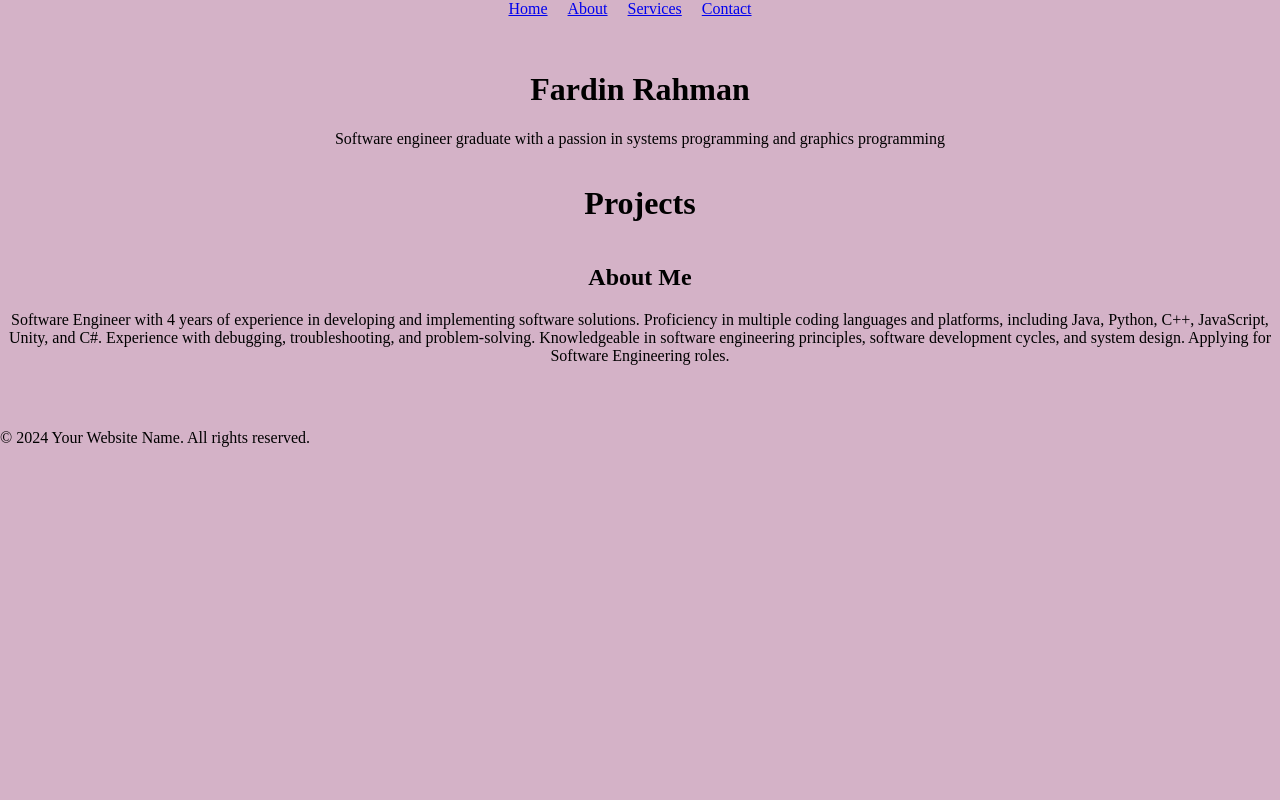
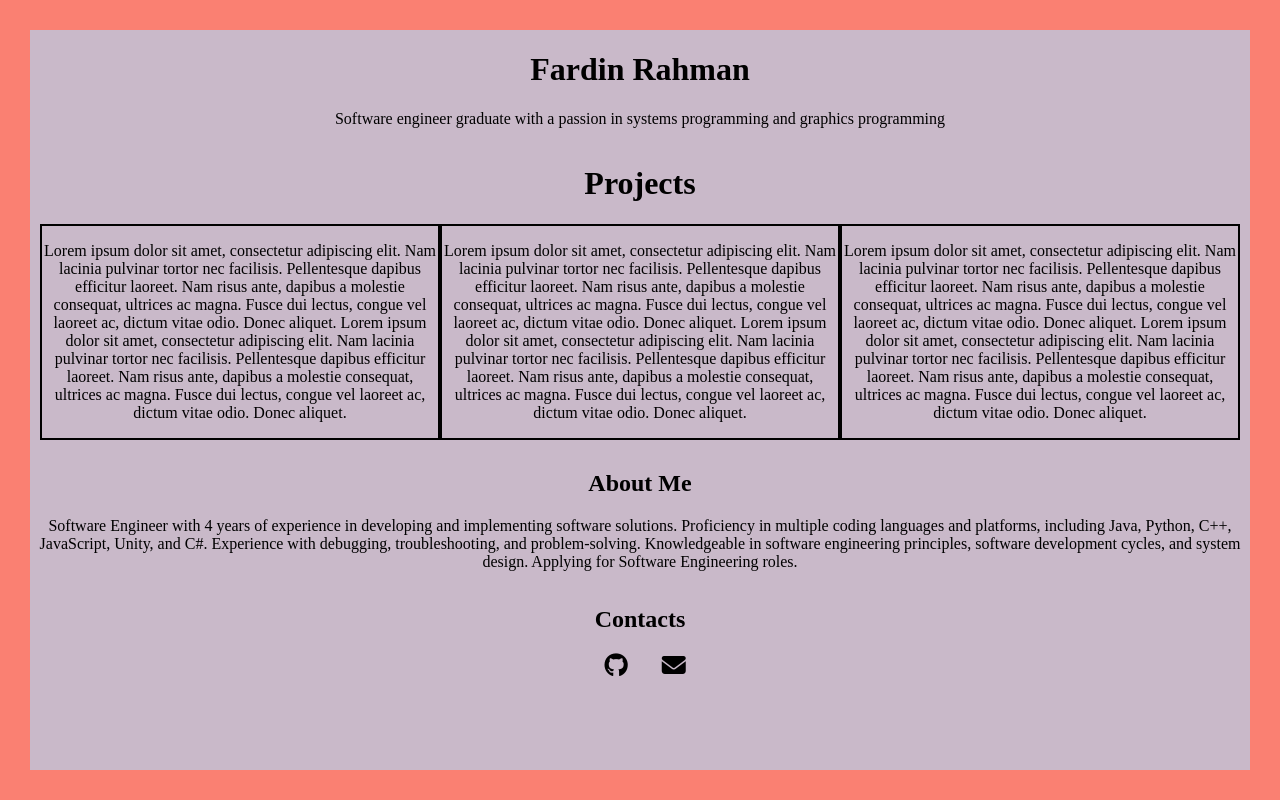
Before and after one commit to Fardin-E/portfolio, a website built with Vite: page index.html in a window 1280 px wide. Built offline with nearby package versions, Linux system fonts and the light colour scheme.

Commit message:
made some small changes. need to upload content for projects

```diff
--- a/index.html
+++ b/index.html
@@ -5,19 +5,10 @@
     <meta name="viewport" content="width=device-width, initial-scale=1.0">
     <meta name="description" content="A brief description of your website">
     <title>freid</title>
-    <link rel="stylesheet" href="src/styles.css"> <!-- Link to your CSS file -->
+    <link rel="stylesheet" href="src/styles.css">
+    <link rel="stylesheet" href="https://cdnjs.cloudflare.com/ajax/libs/font-awesome/6.4.0/css/all.min.css">
 </head>
 <body>
-    <header class="header-row">
-        <nav>
-            <ul>
-                <li><a href="#">Home</a></li>
-                <li><a href="#">About</a></li>
-                <li><a href="#">Services</a></li>
-                <li><a href="#">Contact</a></li>
-            </ul>
-        </nav>
-    </header>
     <main>
         <div class="center-row">
             <div class="intro">
@@ -25,18 +16,65 @@
                 <p>Software engineer graduate with a passion
                     in systems programming and graphics programming</p>
             </div>
-            <div class="projects">
+            <div class="Content">
                 <h1>Projects</h1>
+                <div class="project">
+                    <div class="project-item-1 project-item">
+                        <p>
+                            Lorem ipsum dolor sit amet, consectetur adipiscing elit.
+                            Nam lacinia pulvinar tortor nec facilisis. Pellentesque dapibus efficitur
+                            laoreet. Nam risus ante, dapibus a molestie consequat, ultrices ac magna.
+                            Fusce dui lectus, congue vel laoreet ac, dictum vitae odio.
+                            Donec aliquet. Lorem ipsum dolor sit amet, consectetur adipiscing elit.
+                            Nam lacinia pulvinar tortor nec facilisis. Pellentesque dapibus efficitur laoreet.
+                            Nam risus ante, dapibus a molestie consequat, ultrices ac magna.
+                            Fusce dui lectus, congue vel laoreet ac, dictum vitae odio.
+                            Donec aliquet.
+                        </p>
+                    </div>
+                    <div class="project-item-2 project-item">
+                        <p>
+                            Lorem ipsum dolor sit amet, consectetur adipiscing elit.
+                            Nam lacinia pulvinar tortor nec facilisis. Pellentesque dapibus efficitur
+                            laoreet. Nam risus ante, dapibus a molestie consequat, ultrices ac magna.
+                            Fusce dui lectus, congue vel laoreet ac, dictum vitae odio.
+                            Donec aliquet. Lorem ipsum dolor sit amet, consectetur adipiscing elit.
+                            Nam lacinia pulvinar tortor nec facilisis. Pellentesque dapibus efficitur laoreet.
+                            Nam risus ante, dapibus a molestie consequat, ultrices ac magna.
+                            Fusce dui lectus, congue vel laoreet ac, dictum vitae odio.
+                            Donec aliquet.
+                        </p>
+                    </div>
+                    <div class="project-item-3 project-item">
+                        <p>
+                            Lorem ipsum dolor sit amet, consectetur adipiscing elit.
+                            Nam lacinia pulvinar tortor nec facilisis. Pellentesque dapibus efficitur
+                            laoreet. Nam risus ante, dapibus a molestie consequat, ultrices ac magna.
+                            Fusce dui lectus, congue vel laoreet ac, dictum vitae odio.
+                            Donec aliquet. Lorem ipsum dolor sit amet, consectetur adipiscing elit.
+                            Nam lacinia pulvinar tortor nec facilisis. Pellentesque dapibus efficitur laoreet.
+                            Nam risus ante, dapibus a molestie consequat, ultrices ac magna.
+                            Fusce dui lectus, congue vel laoreet ac, dictum vitae odio.
+                            Donec aliquet.
+                        </p>
+                    </div>
+                </div>
             </div>
-            <div class="content">
+            <div class="details">
                 <h2>About Me</h2>
                 <p>Software Engineer with 4 years of experience in developing and implementing software solutions. Proficiency in multiple coding languages and platforms, including Java, Python, C++, JavaScript, Unity, and C#. Experience with debugging, troubleshooting, and problem-solving. Knowledgeable in software engineering principles, software development cycles, and system design. Applying for Software Engineering roles.</p>
             </div>
+            <div class="contacts">
+                <h2>Contacts</h2>
+                <div class="icons">
+                    <a href="https://github.com/Fardin-E">
+                        <i class="fab fa-github"></i>
+                    </a>
+                    <i class="fa fa-envelope"></i>
+                </div>
+            </div>
         </div>
     </main>
-    <footer class="footer-row">
-        <p>&copy; 2024 Your Website Name. All rights reserved.</p>
-    </footer>
 
     <!-- Add this script tag -->
     <script type="module" src="src/main.ts"></script>
--- a/src/styles.css
+++ b/src/styles.css
@@ -4,9 +4,12 @@ body {
     align-items: center;
     flex-direction: column;
     gap: 2rem;
-    background-color: #d4b2c7;
-    height: 100vh;
+    background-color: #c9b9c9;
+    min-height: 100vh; /* Changed from height to min-height */
     margin: 0;
+    border: 30px solid salmon; /* Salmon pink color */
+    box-sizing: border-box;
+    padding-bottom: 30px; /* Add some padding at the bottom */
   }
 
   /* Header styles */
@@ -15,10 +18,6 @@ body {
     margin: 0;
     padding: 0;
     display: flex; /* Makes the list items display horizontally */
-}
-
-.header-row ul li {
-    margin-right: 20px;
   }
 
   .center-row {
@@ -30,7 +29,28 @@ body {
     width: 100%;
   }
 
-.footer-row {
-    max-width: fit-content;
-    align-self: flex-start;
+  .project {
+    display: flex;
+    margin: 10px;
   }
+
+  .project-item {
+    border: 2px solid;
+  }
+
+  /* Style all icons in the .icons div */
+  .icons a {
+    text-decoration: none;
+    color: inherit; /* Inherits color from parent */
+    margin: 0 10px; /* Adds spacing between icons */
+  }
+
+  .icons a:hover {
+    color: #6e5494; /* GitHub purple on hover */
+  }
+
+.icons i {
+    margin: 0 10px;
+    font-size: 24px;
+    transition: transform 0.3s ease;
+  }
```
Lines whose indentation alone changed are shown as unchanged.
